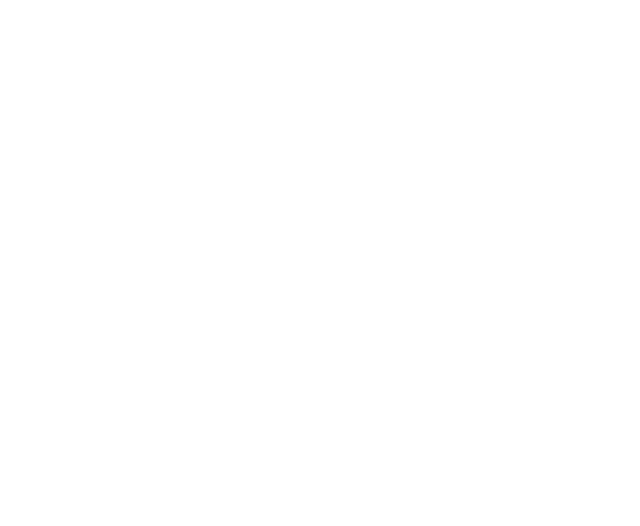
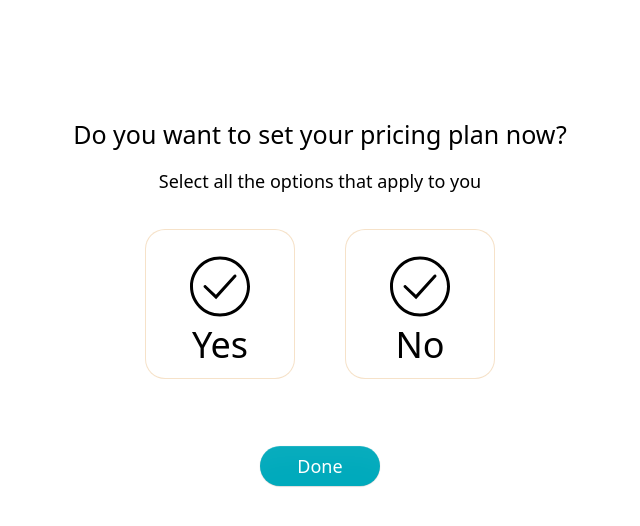
Before and after one commit to Jephthahndukwe/Adanian-Website-Builder-, a React (Vite) app: page /questionfive in a window 1280 px wide. Before the commit this address had no page. Shown: the top 526 px of the page, without its empty margins (320-960 px from the left). Built offline with nearby package versions, Linux system fonts and the light colour scheme.

Commit message:
new update by chika

```diff
--- a/src/App.jsx
+++ b/src/App.jsx
@@ -7,6 +7,7 @@
 import QuestionTwo from './Auth/AuthQues/QuestionTwo'
 import QuestionThree from './Auth/AuthQues/QuestionThree'
 import QuestionFour from './Auth/AuthQues/QuestionFour'
+import QuestionFive from './Auth/AuthQues/QuestionFive'
 
 function App() {
 
@@ -21,6 +22,7 @@
           <Route path='questiontwo' element={ <QuestionTwo/> } />
           <Route path='questionthree' element={ <QuestionThree/> } />
           <Route path='questionfour' element={ <QuestionFour/> } />
+          <Route path='questionfive' element={ <QuestionFive/> } />
         </Routes>
       </Router>
     </>
--- a/src/Auth/AuthQues/QuestionFive.jsx
+++ b/src/Auth/AuthQues/QuestionFive.jsx
@@ -0,0 +1,56 @@
+import { useState } from 'react';
+import mark from '../../assets/icons/mark.svg'
+import { Link } from 'react-router-dom'
+import PropTypes from 'prop-types';
+
+
+
+function Option({ text, isActive, onClick }) {
+  return (
+    <div
+      className={`bg-[#fff] border-[1px] border-solid border-[#D98D2A40] hover:text-[#FB9613] rounded-[20px] flex justify-center items-center w-[150px] h-[150px] cursor-pointer`}
+      onClick={onClick}
+    >
+      <div>
+        <img src={mark} alt={text} />
+        <h1 className={`text-${isActive ? '[#FB9613]' : 'black'} text-[36px] leading-[16px] font-[500] text-center mt-[20px]`}>
+          {text}
+        </h1>
+      </div>
+    </div>
+  );
+}
+
+Option.propTypes = {
+  text: PropTypes.string.isRequired,
+  isActive: PropTypes.bool.isRequired,
+  onClick: PropTypes.func.isRequired,
+};
+
+
+const QuestionFive = () => {
+
+  const [activeIndex, setActiveIndex] = useState(null);
+
+  const handleClick = (index) => {
+    setActiveIndex(index === activeIndex ? null : index);
+  };
+
+  return (
+    <div className="mt-[119px] px-[10px]">
+        <h1 className="text-[#000] text-center text-[25px] font-[500] leading-[30px]">Do you want to set your pricing plan now?</h1>
+        <h3 className="text-[#000] text-center text-[18px] font-[400] leading-[16px] mt-[1.5rem]">Select all the options that apply to you</h3>
+      <div className="flex justify-center mt-[40px]">
+        <div className="flex gap-[50px] items-center">
+          <Option text="Yes" isActive={activeIndex === 0} onClick={() => handleClick(0)} />
+          <Option text="No" isActive={activeIndex === 1} onClick={() => handleClick(1)} />
+        </div>
+      </div>
+      <div className="mt-[67px] flex justify-center">
+        <button type="submit" className="bg-[#00AABC] rounded-[100px] w-[120px] h-[40px] py-[12px] px-0 flex justify-center items-center text-center text-[#fff] text-[18px] font-[400] leading-[16px]" style={{ boxShadow: `0px 0.5px 0.5px 0px rgba(255, 255, 255, 0.20) inset, 0px 29px 23px -16px rgba(255, 255, 255, 0.04) inset, 0px 0.5px 1px 0px rgba(0, 0, 0, 0.25)` }}><Link to='/questionfour'>Done</Link></button>
+      </div>
+    </div>
+  )
+}
+
+export default QuestionFive
--- a/src/Auth/AuthQues/QuestionFour.jsx
+++ b/src/Auth/AuthQues/QuestionFour.jsx
@@ -4,7 +4,7 @@
   return (
     <div className="mt-[70px] mb-[5rem] px-[10px]">
         <h1 className="text-[#000] text-center text-[25px] font-[500] leading-[16px]">Sponsorship</h1>
-        <h3 className="text-[#000] text-center text-[18px] font-[400] leading-[16px] mt-[2rem]">Are you under enlisted for a sponsorship plan</h3>
+        <h3 className="text-[#000] text-center text-[18px] font-[400] leading-[22px] mt-[2rem]">Are you under enlisted for a sponsorship plan</h3>
         <div className="lg:flex justify-center mt-[2rem]">
             <form>
                 <label htmlFor="Name" className="text-[#000] text-[12px] font-[400]">Name</label><br/>
--- a/src/Auth/AuthQues/QuestionOne.jsx
+++ b/src/Auth/AuthQues/QuestionOne.jsx
@@ -8,11 +8,11 @@
           <form className="mt-[34px]">
               <label htmlFor="first name" className="text-[#000] text-[12px] leading-[12.1px] font-[400]">First Name</label><br/>
               <input type="text" placeholder="First, Last Name"
-                  className="border-[1px] border-solid border-[#E8E8E8] lg:w-[400px] xs:w-[100%] h-[50px] rounded-[4px] bg-[#fff] mt-[5px] p-3"
+                  className="border-[1px] border-solid border-[#E8E8E8] lg:w-[400px] xs:w-[100%] h-[50px] rounded-[4px] bg-[#fff] mt-[5px] p-3 outline-none"
                   style={{ boxShadow: `0px 1px 1px 0px rgba(0, 0, 0, 0.04) inset, 0px 3px 3px -2px rgba(0, 0, 0, 0.02) inset, 0px 4px 4px -3px rgba(0, 0, 0, 0.02) inset, 0px 8px 8px -7px rgba(0, 0, 0, 0.02) inset, 0px 12px 12px -11px rgba(0, 0, 0, 0.01) inset, 0px 16px 16px -15px rgba(0, 0, 0, 0.01) inset` }}/><br/><br/>
               <label htmlFor="occupation" className="text-[#000] text-[12px] leading-[12.1px] font-[400]">Occupation</label><br/>
               <input type="text" placeholder="What do you do"
-                  className="border-[1px] border-solid border-[#E8E8E8] lg:w-[400px] xs:w-[100%] h-[50px] rounded-[4px] bg-[#fff] mt-[5px] p-3"
+                  className="border-[1px] border-solid border-[#E8E8E8] lg:w-[400px] xs:w-[100%] h-[50px] rounded-[4px] bg-[#fff] mt-[5px] p-3 outline-none"
                   style={{ boxShadow: `0px 1px 1px 0px rgba(0, 0, 0, 0.04) inset, 0px 3px 3px -2px rgba(0, 0, 0, 0.02) inset, 0px 4px 4px -3px rgba(0, 0, 0, 0.02) inset, 0px 8px 8px -7px rgba(0, 0, 0, 0.02) inset, 0px 12px 12px -11px rgba(0, 0, 0, 0.01) inset, 0px 16px 16px -15px rgba(0, 0, 0, 0.01) inset` }} /><br/>
                 <div className="mt-[67px] flex justify-center">
                   <button type="submit" className="bg-[#00AABC] rounded-[100px] w-[120px] h-[40px] py-[12px] px-0 flex justify-center items-center text-center text-[#fff] text-[18px] font-[400] leading-[16px]" style={{ boxShadow: `0px 0.5px 0.5px 0px rgba(255, 255, 255, 0.20) inset, 0px 29px 23px -16px rgba(255, 255, 255, 0.04) inset, 0px 0.5px 1px 0px rgba(0, 0, 0, 0.25)` }}><Link to='/questiontwo'>Continue</Link></button>
--- a/src/Auth/AuthQues/QuestionTwo.jsx
+++ b/src/Auth/AuthQues/QuestionTwo.jsx
@@ -46,6 +46,7 @@
     <div className='mt-[119px] px-[10px] lg:mb-0 xs:mb-[3rem]'>
       <h1 className="text-[#000] text-[18px] font-[500] leading-[16px] text-center">Who do you want to build websites for?</h1>
       <h3 className="text-[#000] text-[14px] font-[400] leading-[16px] text-center mt-[12px]">Select all the options that apply to you</h3>
+    <div className='flex justify-center'>
       <div className='lg:flex justify-center gap-[20px] items-center mt-[1rem]'>
         {templates.map((template, index) => (
           <ImageComponent
@@ -57,6 +58,7 @@
           />
         ))}
       </div>
+    </div>
     <div className="mt-[67px] flex justify-center">
       <button type="submit" className="bg-[#00AABC] rounded-[100px] w-[120px] h-[40px] py-[12px] px-0 flex justify-center items-center text-center text-[#fff] text-[18px] font-[400] leading-[16px]" style={{ boxShadow: `0px 0.5px 0.5px 0px rgba(255, 255, 255, 0.20) inset, 0px 29px 23px -16px rgba(255, 255, 255, 0.04) inset, 0px 0.5px 1px 0px rgba(0, 0, 0, 0.25)` }}><Link to='/questionthree'>Continue</Link></button>
     </div>
```
Lines whose indentation alone changed are shown as unchanged.
